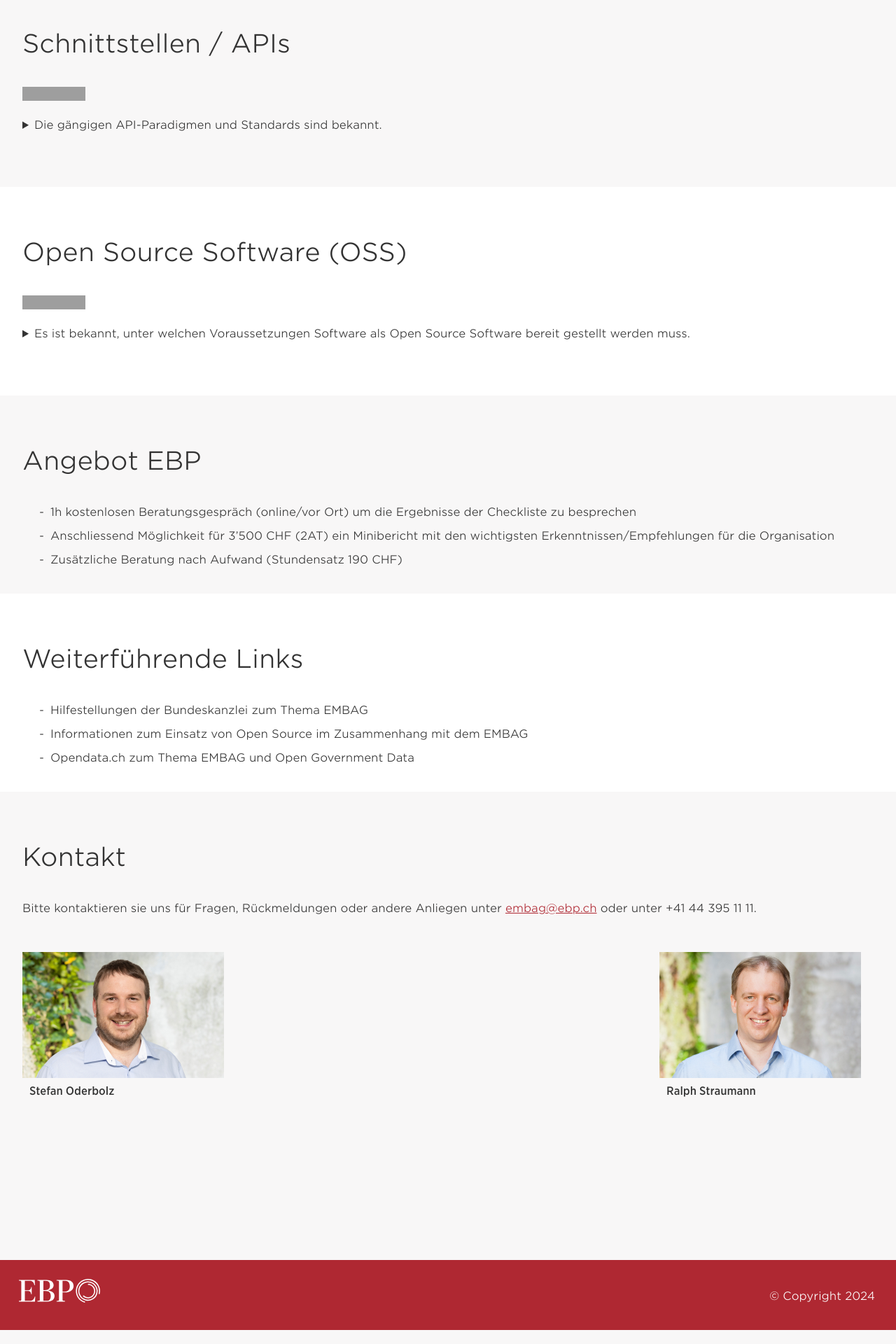
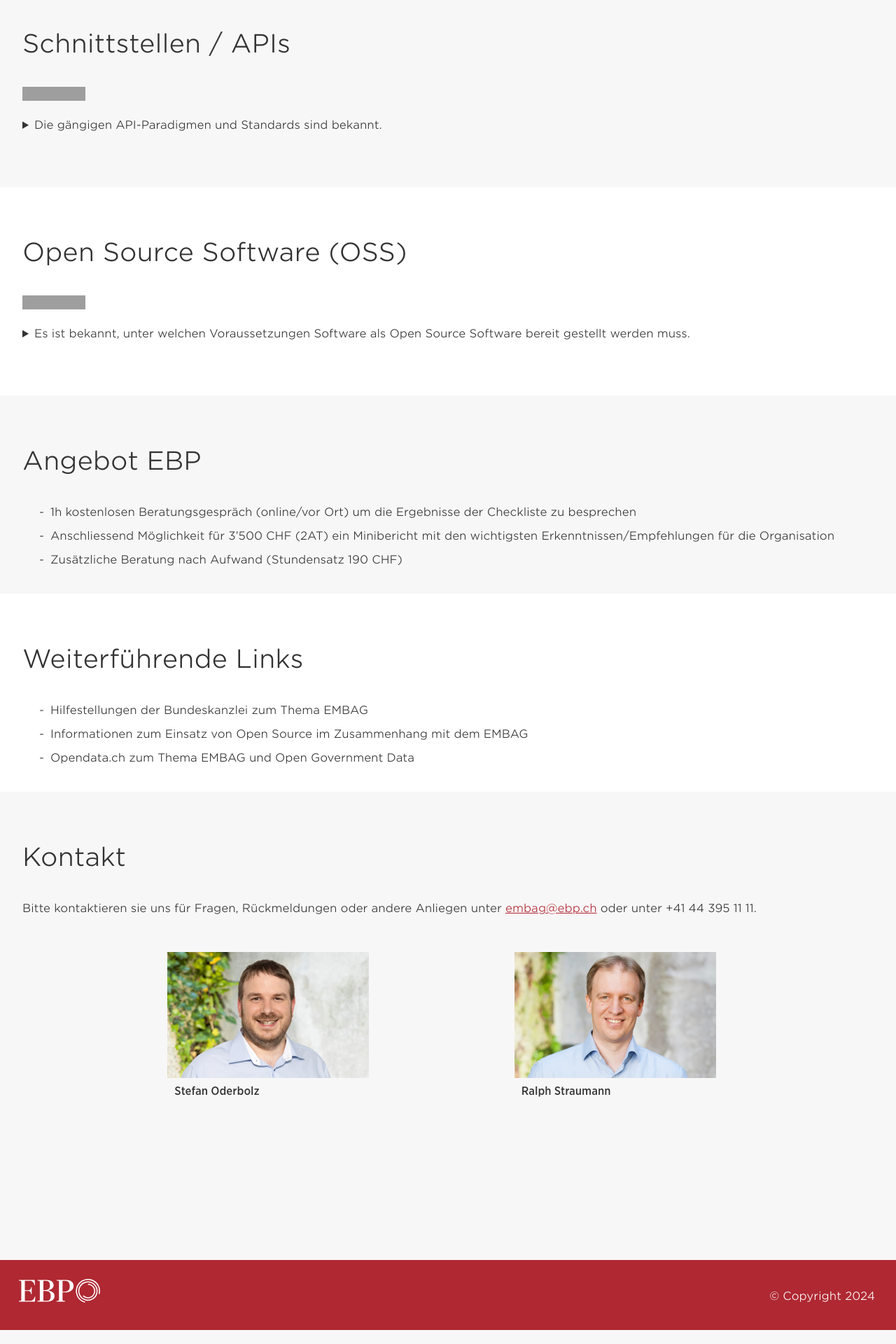
Before and after one commit to ebp-group/embag-check, a Jekyll site: the page built from index.md, in a window 1280 px wide. Shown: the part 2622-4542 px from the top of the page at 70% size. Built offline with Jekyll 4.4.1, drawn with Linux system fonts in a browser that asks for light colours; grey boxes are pictures that could not be loaded.

Commit message:
Fix space for contacts

```diff
--- a/assets/css/custom.css
+++ b/assets/css/custom.css
@@ -1421,7 +1421,7 @@ Impressum
     }
 
     .kontakt-container{
-        justify-content: space-between;
+        justify-content: space-evenly;
         padding-top: 34px;
 		padding-bottom: 189px;
     }
```
